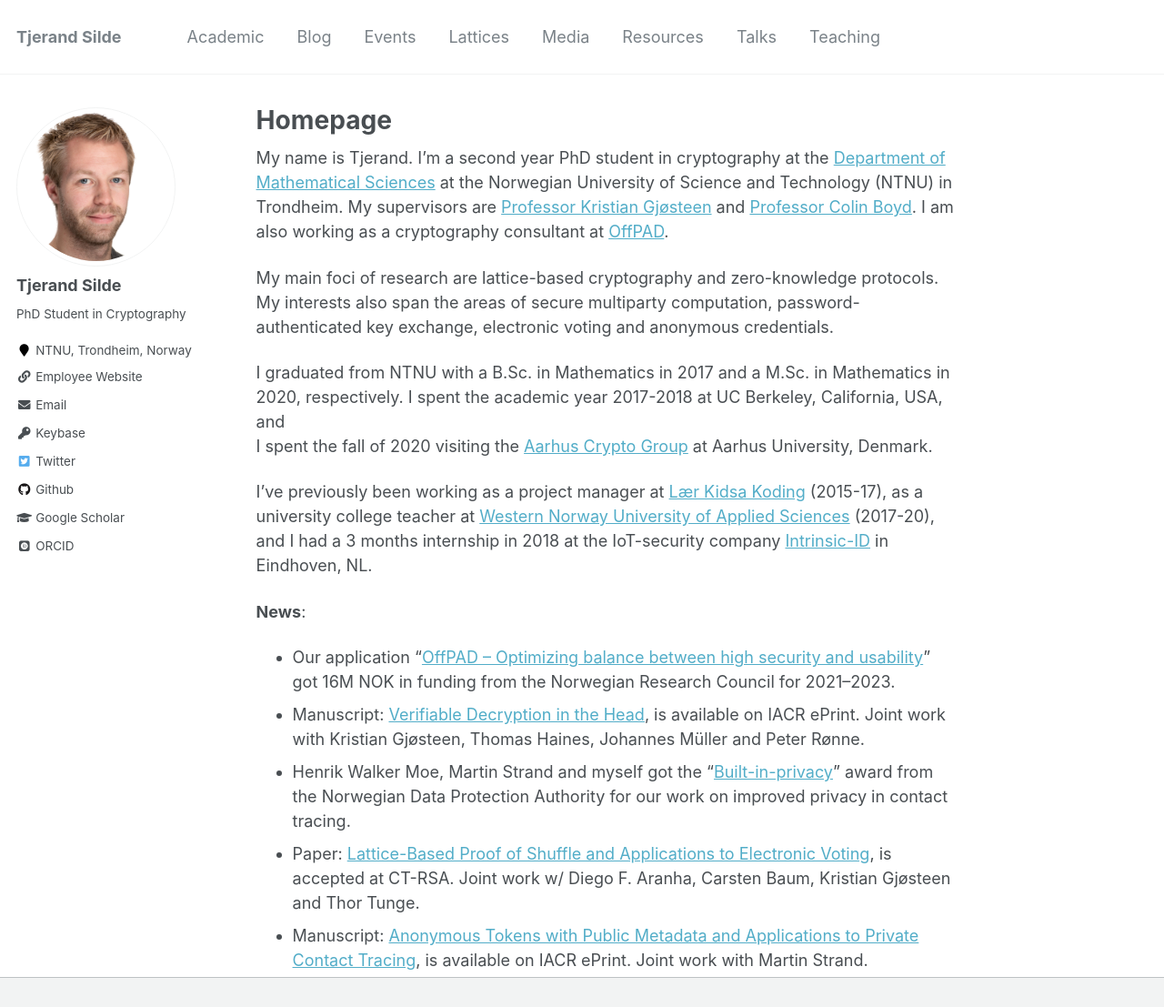
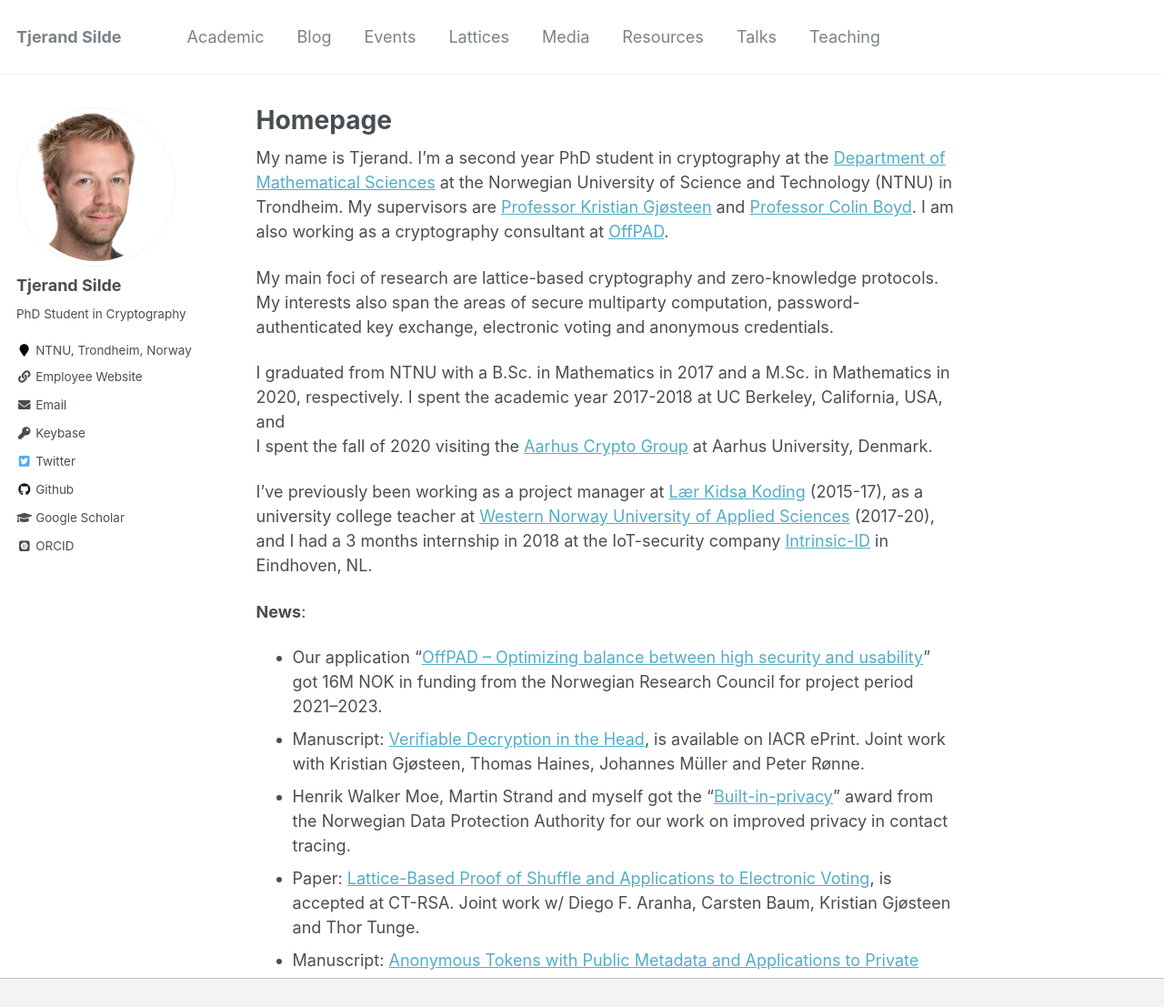
Before and after one commit to tjesi/tjesi.github.io, a Jekyll site: the page built from _pages/about.md, in a window 1280 px wide and 1303 px high, cut to the strip 0-1107 px from the top of the window. Shown: the whole strip at 91% size. Built offline with Jekyll 4.4.1, drawn with Linux system fonts in a browser that asks for light colours; some web fonts are replaced.

Commit message:
Update about.md

```diff
--- a/_pages/about.md
+++ b/_pages/about.md
@@ -19,7 +19,7 @@
 I've previously been working as a project manager at [Lær Kidsa Koding](https://www.kidsakoder.no) (2015-17), as a university college teacher at [Western Norway University of Applied Sciences](https://www.hvl.no/en) (2017-20), and I had a 3 months internship in 2018 at the IoT-security company [Intrinsic-ID](https://www.intrinsic-id.com) in Eindhoven, NL.
 
 **News**:
-- Our application "[OffPAD -- Optimizing balance between high security and usability](https://prosjektbanken.forskningsradet.no/en/project/FORISS/321619)" got 16M NOK in funding from the Norwegian Research Council for 2021--2023.
+- Our application "[OffPAD -- Optimizing balance between high security and usability](https://prosjektbanken.forskningsradet.no/en/project/FORISS/321619)" got 16M NOK in funding from the Norwegian Research Council for project period 2021--2023.
 - Manuscript: [Verifiable Decryption in the Head](https://eprint.iacr.org/2021/558.pdf), is available on IACR ePrint. Joint work with Kristian Gjøsteen, Thomas Haines, Johannes Müller and Peter Rønne.
 - Henrik Walker Moe, Martin Strand and myself got the "[Built-in-privacy](https://www.datatilsynet.no/aktuelt/aktuelle-nyheter-2021/pris-for-innebygd-personvern-til-anonyme-tokens)" award from the Norwegian Data Protection Authority for our work on improved privacy in contact tracing.
 - Paper: [Lattice-Based Proof of Shuffle and Applications to Electronic Voting](https://eprint.iacr.org/2021/338.pdf), is accepted at CT-RSA. Joint work w/ Diego F. Aranha, Carsten Baum, Kristian Gjøsteen and Thor Tunge.
```
